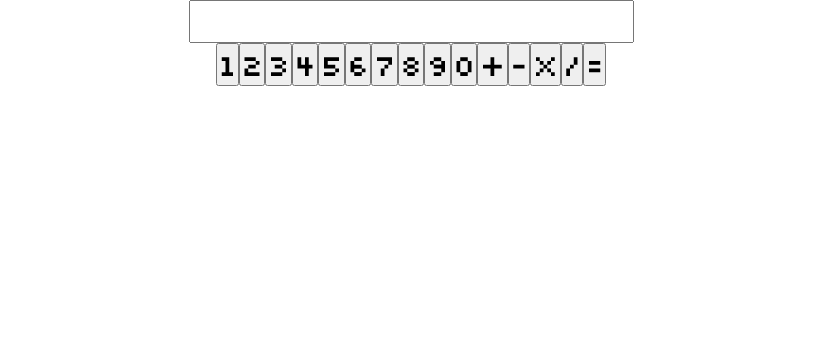
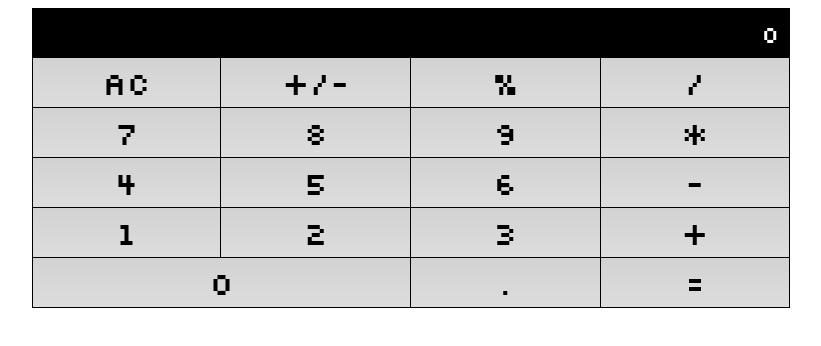
Before and after one commit to mcgidoug/js-calc, a plain HTML site: page index.html in a window 1280 px wide. Shown: the whole page, without its empty margins (229-1050 px from the left). Drawn offline with Linux system fonts and the light colour scheme.

Commit message:
calc layout complete

```diff
--- a/app.js
+++ b/app.js
@@ -1,15 +1,15 @@
-// basic calc functions
-function add(num1, num2) {
-  return num1 + num2;
-}
-function sub(num1, num2) {
-  return num1 - num2;
-}
-function mult(num1, num2) {
-  return num1 * num2;
-}
-function div(num1, num2) {
-  return num1 / num2;
-}
+// ------------------------------GLOBAL VARIABLES------------------------------
 
-console.log(div(1, 3));
+// ------------------------------FUNCTIONS------------------------------
+
+// add
+
+// sub
+
+// mult
+
+// div
+
+// ------------------------------EVENT LISTENERS------------------------------
+
+// loop over buttons & listen for click
--- a/index.html
+++ b/index.html
@@ -14,32 +14,32 @@
 </head>
 
 <body>
-    <div class="calc">
-        <!-- screen -->
-        <div class="calc-screen">
-            <input type="text">
+    <!-- calc container -->
+    <div class="container">
+        <!-- answer bar -->
+        <div class="result">0</div>
+        <!-- calc buttons -->
+        <div class="buttons">
+            <span class="button resetBtn">AC</span>
+            <span class="button negative operator">+/-</span>
+            <span class="button operator percent">%</span>
+            <span class="button operator">/</span>
+            <span class="button number">7</span>
+            <span class="button number">8</span>
+            <span class="button number">9</span>
+            <span class="button operator">*</span>
+            <span class="button number">4</span>
+            <span class="button number">5</span>
+            <span class="button number">6</span>
+            <span class="button operator">-</span>
+            <span class="button number">1</span>
+            <span class="button number">2</span>
+            <span class="button number">3</span>
+            <span class="button operator">+</span>
+            <span class="button number zero-btn">0</span>
+            <span class="button number dot">.</span>
+            <span class="button  operator">=</span>
         </div>
-        <!-- buttons -->
-        <div class="calc-buttons">
-            <!-- numbers -->
-            <button>1</button>
-            <button>2</button>
-            <button>3</button>
-            <button>4</button>
-            <button>5</button>
-            <button>6</button>
-            <button>7</button>
-            <button>8</button>
-            <button>9</button>
-            <button>0</button>
-            <!-- functions -->
-            <button>+</button>
-            <button>-</button>
-            <button>x</button>
-            <button>/</button>
-            <button>=</button>
-        </div>
-
     </div>
 
     <!-- calc functionality -->
--- a/style.css
+++ b/style.css
@@ -1,20 +1,62 @@
 * {
-  margin: 0;
-  padding: 0;
   box-sizing: border-box;
   font-family: "Silkscreen", cursive;
-
-  font-size: 30px;
 }
 
-.calc-screen {
+body {
+  min-height: 100vh;
   display: flex;
-  flex-direction: row;
   justify-content: center;
+  align-items: flex-start;
 }
 
-.calc-buttons {
+.container {
   display: flex;
-  flex-direction: row;
+  flex-wrap: wrap;
+  flex: 0 1 60%;
+  min-width: 400px;
+}
+
+.buttons,
+.result {
+  display: flex;
+  flex-wrap: wrap;
+  flex: 0 1 100%;
+}
+
+.result {
+  height: 50px;
+  border: 1px solid black;
+  justify-content: flex-end;
+  align-items: center;
+  font-size: 1.5em;
+  background: #000;
+  color: #fff;
+  padding: 0 10px;
+}
+
+.button {
+  display: flex;
+  flex: 0 1 25%;
   justify-content: center;
+  align-items: center;
+  height: 50px;
+  border: 1px solid black;
+  border-top: none;
+  border-left: none;
+  cursor: pointer;
+  background: -webkit-linear-gradient(top, #d2d2d2, #ddd);
+  font-size: 2em;
 }
+
+.button:nth-child(4n + 1) {
+  border-left: 1px solid black;
+}
+
+.zero-btn {
+  flex-grow: 2;
+}
+
+.doubleBordered {
+  border: 2px solid black;
+}
```
